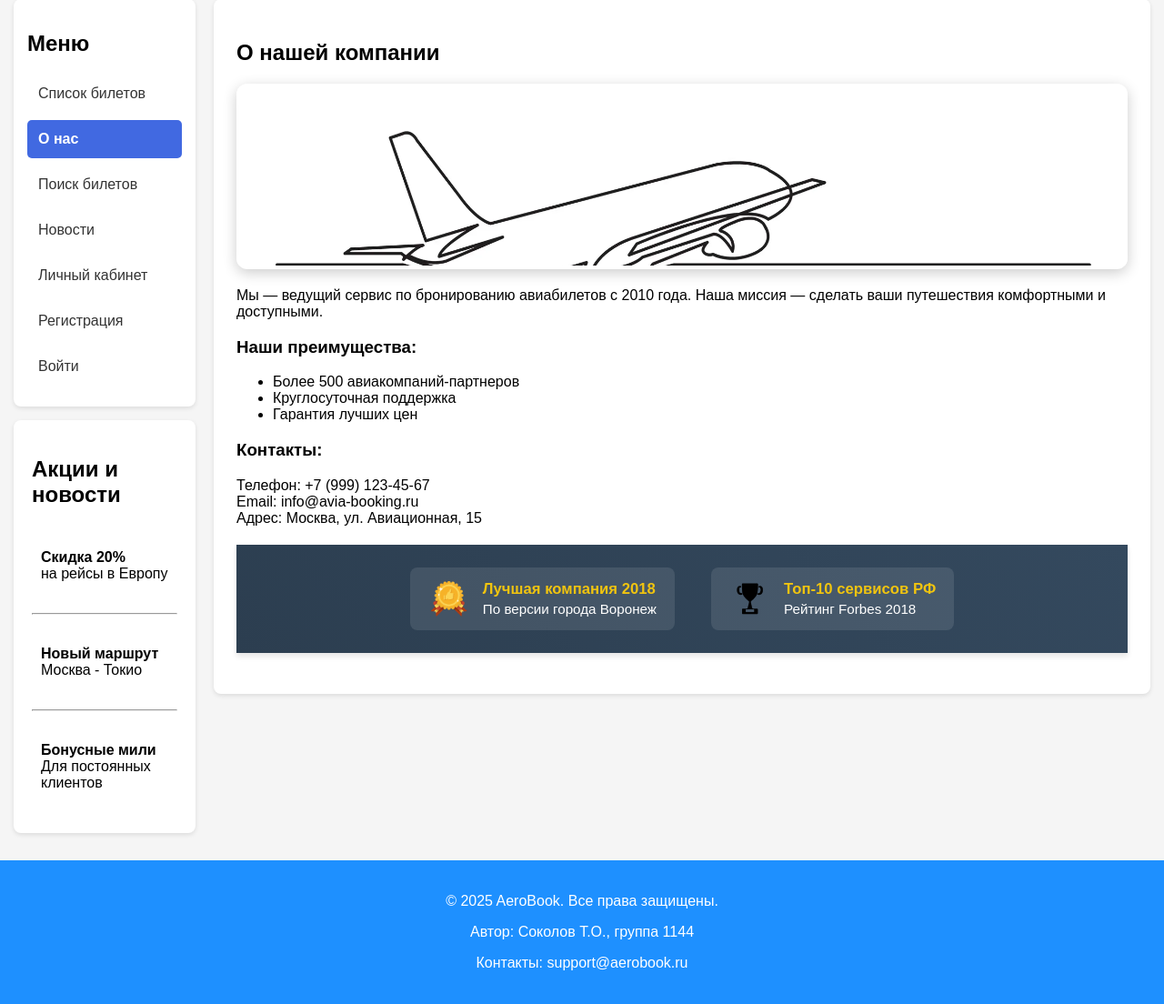
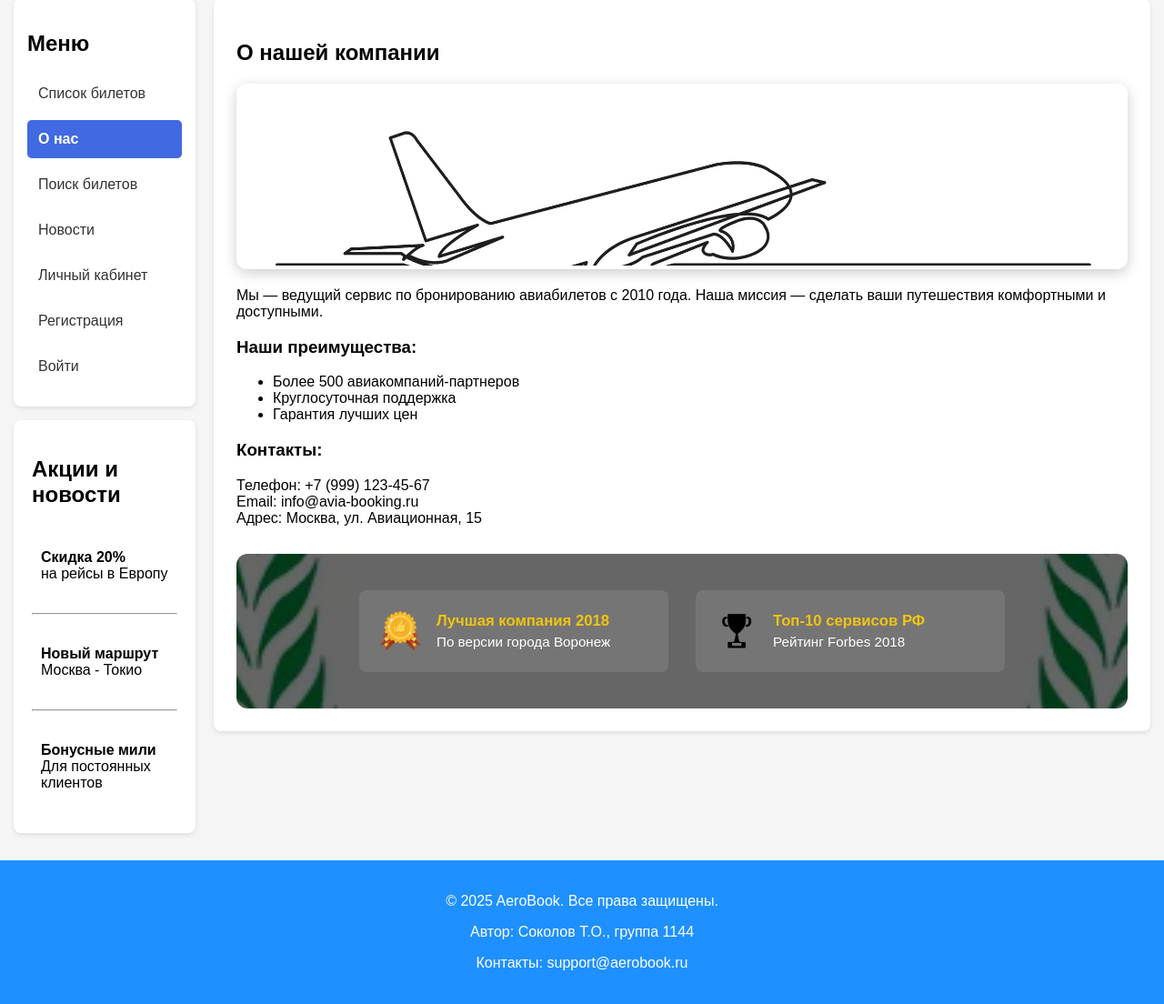
Before and after one commit to dyra4eck/lab_34, a PHP site: page /about.php in a window 1280 px wide. Shown: the part 149-1253 px from the top of the page at 91% size. Run offline with PHP 8.4, Linux system fonts and the light colour scheme.

Commit message:
new file:   background.webp 	modified:   styles.css

```diff
--- a/styles.css
+++ b/styles.css
@@ -462,19 +462,23 @@ body {
 
 /* Полоса с наградами */
 .awards-section {
-    background: linear-gradient(45deg, #2c3e50, #34495e);
-    padding: 25px 0;
-    margin: 20px 0;
-    box-shadow: 0 4px 6px rgba(0, 0, 0, 0.1);
+    background:
+        linear-gradient(rgba(0,0,0,0.6), rgba(0,0,0,0.6)),
+        url('background.webp') center/cover no-repeat;
+    height: 90px; /* Фиксированная высота секции */
+    background-size: auto 600%; /* Сжимает изображение по высоте */
+    background-position: center; /* Центрирует фон */
+    padding: 40px 20px;
+    margin-top: 30px;
+    border-radius: 12px;
+    color: white;
+    overflow: hidden; /* Скрывает части фона, выходящие за границы */
 }
 
 .awards-content {
-    max-width: 1200px;
-    margin: 0 auto;
     display: flex;
+    gap: 30px;
     justify-content: center;
-    align-items: center;
-    gap: 40px;
     flex-wrap: wrap;
 }
 
@@ -482,11 +486,11 @@ body {
     display: flex;
     align-items: center;
     gap: 15px;
-    color: white;
-    padding: 12px 20px;
+    background: rgba(255,255,255,0.1);
+    padding: 20px;
     border-radius: 8px;
-    background: rgba(255, 255, 255, 0.1);
-    transition: all 0.3s ease;
+    backdrop-filter: blur(5px);
+    min-width: 300px;
 }
 
 .award-badge:hover {
@@ -495,8 +499,8 @@ body {
 }
 
 .award-icon {
-    height: 45px;
-    width: 45px;
+    width: 50px;
+    height: 50px;
     object-fit: contain;
 }
 
```
Also changed, not shown: background.webp (added).
